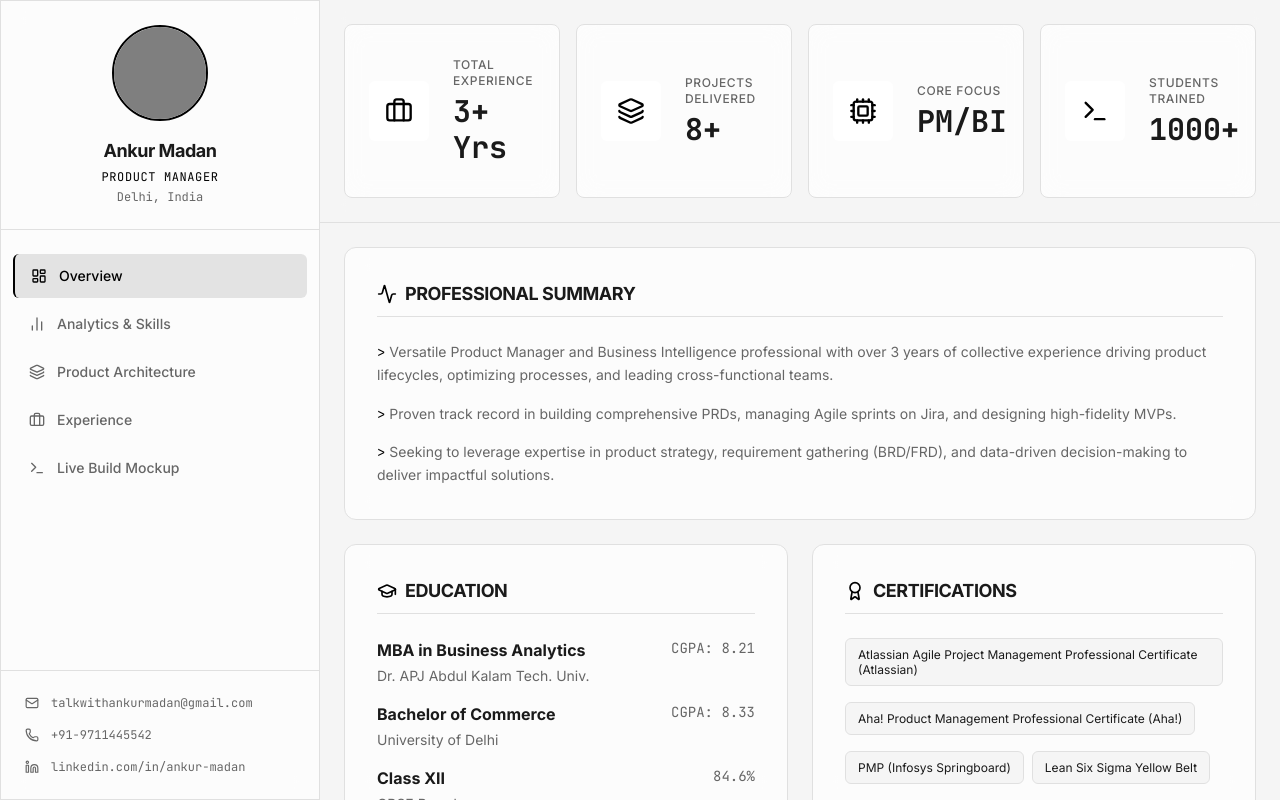
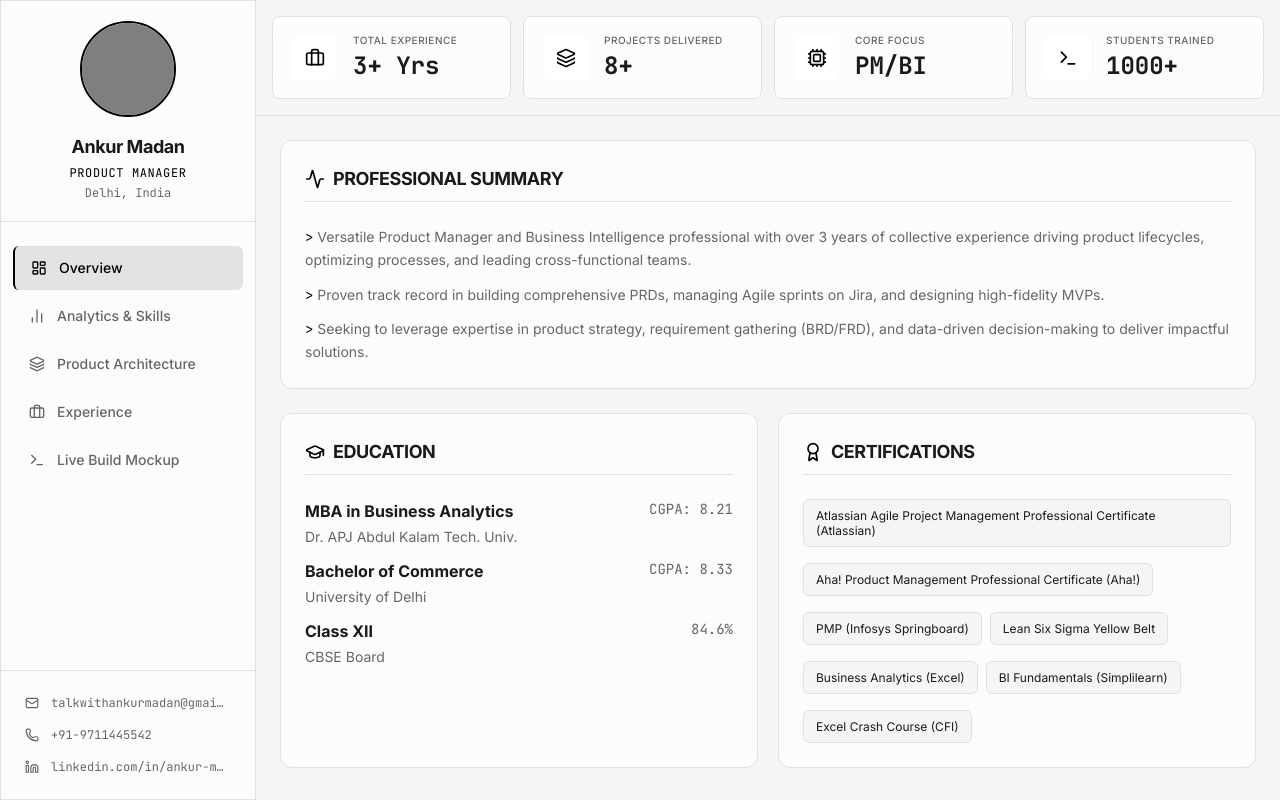
Before and after one commit to ankur-the-analyst/Webpage-Techsite-, a React (Vite) app: page / in a window 1280 px wide. Built offline with nearby package versions, Linux system fonts and the light colour scheme; grey boxes are pictures that could not be loaded.

Commit message:
feat: Adjust sidebar and scrollbar styles
Refine the sidebar's width and add sticky positioning for better usability. Improve scrollbar appearance and sizing across the application.

```diff
--- a/src/App.tsx
+++ b/src/App.tsx
@@ -233,8 +233,8 @@ const Sidebar = ({ activeTab, setActiveTab }: {
   ];
 
   return (
-    <div className="w-full md:w-80 glass-panel border-b md:border-b-0 md:border-r border-cyber-border flex flex-col shrink-0 z-20 max-h-[40vh] md:max-h-none md:h-screen">
-      <div className="p-4 md:p-6 border-b border-cyber-border flex flex-row md:flex-col items-center md:items-center justify-between md:justify-start">
+    <div className="w-full md:w-64 glass-panel border-b md:border-b-0 md:border-r border-cyber-border flex flex-col shrink-0 z-20 md:sticky md:top-0 md:h-screen overflow-y-auto">
+      <div className="p-4 md:p-5 border-b border-cyber-border flex flex-row md:flex-col items-center md:items-center justify-between md:justify-start">
         <div className="flex items-center space-x-4 md:space-x-0 md:flex-col">
           <div className="w-12 h-12 md:w-24 md:h-24 rounded-full bg-cyber-panel border-2 border-cyber-accent flex items-center justify-center md:mb-4 overflow-hidden relative group shrink-0">
             <div className="absolute inset-0 bg-cyber-accent/20 group-hover:bg-cyber-accent/40 transition-colors z-10"></div>
@@ -292,14 +292,14 @@ const KPICard = ({ title, value, icon: Icon, delay }: { title: string, value: st
     initial={{ opacity: 0, y: 20 }}
     animate={{ opacity: 1, y: 0 }}
     transition={{ delay, duration: 0.5 }}
-    className="glass-panel py-8 px-6 rounded-lg flex items-center space-x-6 hover:border-cyber-accent/50 transition-colors group"
+    className="glass-panel py-3 px-3 md:py-4 md:px-5 rounded-lg flex items-center space-x-3 md:space-x-4 hover:border-cyber-accent/50 transition-colors group"
   >
-    <div className="p-4 bg-cyber-panel rounded-md text-cyber-accent group-hover:glow-accent transition-all">
-      <Icon size={28} />
+    <div className="p-2 md:p-3 bg-cyber-panel rounded-md text-cyber-accent group-hover:glow-accent transition-all">
+      <Icon className="w-4 h-4 md:w-5 md:h-5" />
     </div>
     <div>
-      <p className="text-xs text-cyber-muted font-medium uppercase tracking-wider">{title}</p>
-      <p className="text-3xl font-mono font-bold text-cyber-text mt-1">{value}</p>
+      <p className="text-[9px] md:text-[10px] text-cyber-muted font-medium uppercase tracking-wider">{title}</p>
+      <p className="text-lg md:text-2xl font-mono font-bold text-cyber-text mt-0.5">{value}</p>
     </div>
   </motion.div>
 );
@@ -314,12 +314,12 @@ const SectionTitle = ({ title, icon: Icon }: { title: string, icon: any }) => (
 const OverviewWidget = () => (
   <motion.div
     initial={{ opacity: 0 }} animate={{ opacity: 1 }} transition={{ duration: 0.5 }}
-    className="col-span-1 lg:col-span-2 h-full flex flex-col gap-6"
+    className="col-span-1 lg:col-span-2 flex flex-col gap-6"
   >
     {/* Summary Box */}
-    <div className="glass-panel p-6 md:p-8 rounded-xl flex-shrink-0">
+    <div className="glass-panel p-5 md:p-6 rounded-xl flex-shrink-0">
       <SectionTitle title="Professional Summary" icon={Activity} />
-      <div className="space-y-4 text-sm leading-relaxed text-cyber-muted">
+      <div className="space-y-3 text-sm leading-relaxed text-cyber-muted">
         <p>
           <span className="text-cyber-accent font-mono">{'>'}</span> Versatile Product Manager and Business Intelligence professional with over 3 years of collective experience driving product lifecycles, optimizing processes, and leading cross-functional teams.
         </p>
@@ -333,11 +333,11 @@ const OverviewWidget = () => (
     </div>
 
     {/* Education & Certifications Container */}
-    <div className="grid grid-cols-1 md:grid-cols-2 gap-6 flex-1">
+    <div className="grid grid-cols-1 md:grid-cols-2 gap-5 flex-1">
       {/* Education Box */}
-      <div className="glass-panel p-6 md:p-8 rounded-xl flex flex-col justify-start">
+      <div className="glass-panel p-5 md:p-6 rounded-xl flex flex-col justify-start">
         <SectionTitle title="Education" icon={GraduationCap} />
-        <ul className="space-y-4 text-sm text-cyber-text">
+        <ul className="space-y-3 text-sm text-cyber-text">
           <li className="flex flex-col">
             <div className="flex justify-between items-start">
               <span className="font-bold text-base">MBA in Business Analytics</span>
@@ -363,7 +363,7 @@ const OverviewWidget = () => (
       </div>
 
       {/* Certifications Box */}
-      <div className="glass-panel p-6 md:p-8 rounded-xl flex flex-col justify-start">
+      <div className="glass-panel p-5 md:p-6 rounded-xl flex flex-col justify-start">
         <SectionTitle title="Certifications" icon={Award} />
         <ul className="space-y-2 text-sm text-cyber-text flex flex-wrap gap-2">
           {[
@@ -429,10 +429,10 @@ const AnalyticsWidget = () => {
   }, [step]);
 
   return (
-    <div className="grid grid-cols-1 lg:grid-cols-2 gap-6 h-full">
+    <div className="grid grid-cols-1 lg:grid-cols-2 gap-6">
       <motion.div
         initial={{ opacity: 0, scale: 0.95 }} animate={{ opacity: 1, scale: 1 }} transition={{ duration: 0.5 }}
-        className="flex flex-col h-full bg-cyber-bg border border-cyber-border rounded-lg overflow-hidden relative shadow-[0_0_15px_rgba(0,0,0,0.5)] min-h-[480px]"
+        className="flex flex-col bg-cyber-panel border border-cyber-border rounded-lg overflow-hidden relative shadow-[0_0_15px_rgba(0,0,0,0.5)] min-h-[480px]"
       >
         {/* Chat Header */}
         <div className="flex items-center justify-between px-4 py-3 border-b border-cyber-border bg-cyber-panel/40 backdrop-blur-sm z-10">
@@ -563,7 +563,7 @@ const AnalyticsWidget = () => {
         </div>
       </motion.div>
 
-    <div className="glass-panel p-6 rounded-lg h-full flex flex-col min-h-[480px]">
+    <div className="glass-panel p-6 rounded-lg flex flex-col min-h-[480px]">
       <SectionTitle title="Core Competencies" icon={PieChart} />
       <div className="flex-1 w-full relative mt-4">
         <ResponsiveContainer width="100%" height="100%">
@@ -617,7 +617,7 @@ const ExperienceWidget = () => {
   return (
     <motion.div
       initial={{ opacity: 0 }} animate={{ opacity: 1 }} transition={{ duration: 0.5 }}
-      className="glass-panel p-6 rounded-lg col-span-1 lg:col-span-2 h-full flex flex-col overflow-hidden"
+      className="glass-panel p-6 rounded-lg col-span-1 lg:col-span-2 flex flex-col overflow-hidden"
     >
       <SectionTitle title="Project Tracker" icon={Layout} />
 
@@ -676,12 +676,12 @@ const ExperienceWidget = () => {
                 <div className="col-span-2">
                   <span className={`inline-flex items-center px-2 py-1 rounded-full text-[10px] font-mono border ${
                     exp.status === 'Active Sprint'
+                      ? 'bg-green-500/10 text-green-600 border-green-500/30'
+                      : exp.status === 'Deployed'
                       ? 'bg-cyber-accent/10 text-cyber-accent border-cyber-accent/30'
-                      : exp.status === 'Deployed'
-                      ? 'bg-green-500/10 text-green-400 border-green-500/30'
                       : 'bg-cyber-bg text-cyber-muted border-cyber-border'
                   }`}>
-                    {exp.status === 'Active Sprint' && <span className="w-1.5 h-1.5 rounded-full bg-cyber-accent mr-1.5 animate-pulse"></span>}
+                    {exp.status === 'Active Sprint' && <span className="w-1.5 h-1.5 rounded-full bg-green-500 mr-1.5 animate-pulse"></span>}
                     {exp.status}
                   </span>
                 </div>
@@ -698,7 +698,7 @@ const ExperienceWidget = () => {
                   {/* Timeline Bar */}
                   <div
                     className={`absolute h-4 rounded-sm ${
-                      exp.status === 'Active Sprint' ? 'bg-cyber-accent' : 'bg-cyber-muted'
+                      exp.status === 'Active Sprint' ? 'bg-green-500' : exp.status === 'Deployed' ? 'bg-cyber-accent' : 'bg-cyber-muted'
                     } opacity-80 group-hover:opacity-100 transition-opacity`}
                     style={{
                       left: `${startOffset}%`,
@@ -732,15 +732,15 @@ const renderGraphic = (type: string) => {
     case 'dashboard':
       return (
         <div className="w-full h-full flex flex-col gap-2">
-          <div className="w-full h-3 bg-[#1a1a1a] rounded-sm"></div>
+          <div className="w-full h-3 bg-cyber-border rounded-sm"></div>
           <div className="flex gap-2 flex-1">
             <div className="w-1/4 flex flex-col gap-2">
-              <div className="w-full h-2 bg-[#1a1a1a] rounded-sm"></div>
-              <div className="w-3/4 h-2 bg-[#1a1a1a] rounded-sm"></div>
-              <div className="w-1/2 h-2 bg-[#1a1a1a] rounded-sm"></div>
+              <div className="w-full h-2 bg-cyber-border rounded-sm"></div>
+              <div className="w-3/4 h-2 bg-cyber-border rounded-sm"></div>
+              <div className="w-1/2 h-2 bg-cyber-border rounded-sm"></div>
             </div>
-            <div className="flex-1 bg-[#1a1a1a] rounded-sm flex items-center justify-center">
-              <div className="w-8 h-8 rounded-full border-2 border-[#2a2a2a]"></div>
+            <div className="flex-1 bg-cyber-border/40 rounded-sm flex items-center justify-center">
+              <div className="w-8 h-8 rounded-full border-2 border-cyber-border"></div>
             </div>
           </div>
         </div>
@@ -749,10 +749,10 @@ const renderGraphic = (type: string) => {
       return (
         <div className="w-full h-full flex gap-2">
           {[1, 2, 3].map(i => (
-            <div key={i} className="flex-1 bg-[#1a1a1a] rounded-sm p-1.5 flex flex-col gap-1.5">
-              <div className="w-1/2 h-1.5 bg-[#2a2a2a] rounded-sm mb-1"></div>
-              <div className="w-full h-4 bg-[#2a2a2a] rounded-sm"></div>
-              {i !== 3 && <div className="w-full h-4 bg-[#2a2a2a] rounded-sm"></div>}
+            <div key={i} className="flex-1 bg-cyber-border/40 rounded-sm p-1.5 flex flex-col gap-1.5">
+              <div className="w-1/2 h-1.5 bg-cyber-border rounded-sm mb-1"></div>
+              <div className="w-full h-4 bg-cyber-border rounded-sm"></div>
+              {i !== 3 && <div className="w-full h-4 bg-cyber-border rounded-sm"></div>}
             </div>
           ))}
         </div>
@@ -761,27 +761,27 @@ const renderGraphic = (type: string) => {
       return (
         <div className="w-full flex flex-col gap-3 px-2">
           <div className="flex items-center gap-2">
-            <div className="w-4 h-4 rounded-full bg-[#1a1a1a] shrink-0"></div>
-            <div className="h-4 w-2/3 bg-[#1a1a1a] rounded-full"></div>
+            <div className="w-4 h-4 rounded-full bg-cyber-border shrink-0"></div>
+            <div className="h-4 w-2/3 bg-cyber-border rounded-full"></div>
           </div>
           <div className="flex items-center gap-2 justify-end">
-            <div className="h-4 w-1/2 bg-blue-900/40 rounded-full"></div>
-            <div className="w-4 h-4 rounded-full bg-blue-900/60 shrink-0"></div>
+            <div className="h-4 w-1/2 bg-blue-100 rounded-full"></div>
+            <div className="w-4 h-4 rounded-full bg-blue-200 shrink-0"></div>
           </div>
         </div>
       );
     case 'pipeline':
       return (
         <div className="w-full relative flex items-center justify-between px-4">
-          <div className="absolute left-4 right-4 h-0.5 bg-[#1a1a1a] top-1/2 -translate-y-1/2"></div>
-          <div className="w-6 h-6 rounded bg-[#1a1a1a] border border-[#2a2a2a] z-10 flex items-center justify-center">
-            <Database size={10} className="text-gray-500" />
+          <div className="absolute left-4 right-4 h-0.5 bg-cyber-border top-1/2 -translate-y-1/2"></div>
+          <div className="w-6 h-6 rounded bg-cyber-panel border border-cyber-border z-10 flex items-center justify-center">
+            <Database size={10} className="text-cyber-muted" />
           </div>
-          <div className="w-6 h-6 rounded-full bg-blue-900/20 border border-blue-900/40 z-10 flex items-center justify-center">
-            <div className="w-2 h-2 rounded-full bg-blue-500/50"></div>
+          <div className="w-6 h-6 rounded-full bg-blue-50 border border-blue-100 z-10 flex items-center justify-center">
+            <div className="w-2 h-2 rounded-full bg-blue-400/50"></div>
           </div>
-          <div className="w-6 h-6 rounded bg-[#1a1a1a] border border-[#2a2a2a] z-10 flex items-center justify-center">
-            <BarChart2 size={10} className="text-gray-500" />
+          <div className="w-6 h-6 rounded bg-cyber-panel border border-cyber-border z-10 flex items-center justify-center">
+            <BarChart2 size={10} className="text-cyber-muted" />
           </div>
         </div>
       );
@@ -820,10 +820,10 @@ const renderGraphic = (type: string) => {
 const ArchitectureWidget = () => (
   <motion.div
     initial={{ opacity: 0 }} animate={{ opacity: 1 }} transition={{ duration: 0.5 }}
-    className="col-span-1 lg:col-span-2 h-full flex flex-col"
+    className="col-span-1 lg:col-span-2 flex flex-col"
   >
     <SectionTitle title="Project Architecture" icon={LayoutDashboard} />
-    <div className="grid grid-cols-1 md:grid-cols-2 lg:grid-cols-3 gap-4 flex-1 overflow-y-auto pr-2 pb-4">
+    <div className="grid grid-cols-1 md:grid-cols-2 lg:grid-cols-3 gap-4 pb-4">
       {projectsData.map((project, idx) => (
         <motion.div
           key={project.name}
@@ -907,11 +907,11 @@ const AILiveWidget = () => {
   return (
     <motion.div
       initial={{ opacity: 0 }} animate={{ opacity: 1 }} transition={{ duration: 0.5 }}
-      className="glass-panel p-6 rounded-lg col-span-1 lg:col-span-2 h-full flex flex-col"
+      className="glass-panel p-6 rounded-lg col-span-1 lg:col-span-2 flex flex-col"
     >
       <SectionTitle title="Deployment & Automation" icon={Zap} />
 
-      <div className="grid grid-cols-1 lg:grid-cols-2 gap-6 flex-1 min-h-[400px]">
+      <div className="grid grid-cols-1 lg:grid-cols-2 gap-6 min-h-[400px]">
         {/* Terminal */}
         <div className="bg-cyber-bg border border-cyber-border rounded-lg overflow-hidden flex flex-col h-full">
           <div className="bg-cyber-panel px-4 py-2 border-b border-cyber-border flex items-center justify-between">
@@ -1029,23 +1029,25 @@ export default function App() {
   };
 
   return (
-    <div className="h-screen bg-cyber-bg text-cyber-text flex flex-col md:flex-row font-sans selection:bg-cyber-accent selection:text-cyber-bg overflow-hidden">
+    <div className="h-screen overflow-hidden bg-cyber-bg text-cyber-text flex flex-col md:flex-row font-sans selection:bg-cyber-accent selection:text-cyber-bg">
       <Sidebar activeTab={activeTab} setActiveTab={setActiveTab} />
 
-      <main className="flex-1 flex flex-col overflow-hidden relative">
+      <main className="flex-1 flex flex-col relative overflow-hidden">
         {/* Top Header KPIs */}
-        <header className="p-4 md:p-6 border-b border-cyber-border bg-cyber-bg/80 backdrop-blur-md z-10 shrink-0 overflow-x-auto">
-          <div className="flex md:grid md:grid-cols-2 lg:grid-cols-4 gap-4 min-w-max md:min-w-0 pb-2 md:pb-0">
+        <header className="p-3 md:p-4 border-b border-cyber-border bg-cyber-bg/80 backdrop-blur-md z-10 shrink-0">
+          <div className="max-w-7xl mx-auto">
+            <div className="grid grid-cols-2 lg:grid-cols-4 gap-3">
             <KPICard title="Total Experience" value="3+ Yrs" icon={Briefcase} delay={0.1} />
             <KPICard title="Projects Delivered" value="8+" icon={Layers} delay={0.2} />
             <KPICard title="Core Focus" value="PM/BI" icon={Cpu} delay={0.3} />
             <KPICard title="Students Trained" value="1000+" icon={Terminal} delay={0.4} />
           </div>
-        </header>
+        </div>
+      </header>
 
         {/* Main Content Area */}
-        <div className="flex-1 overflow-y-auto p-4 md:p-6">
-          <div className="w-full h-full pb-20 md:pb-0">
+        <div className="flex-1 p-4 md:p-6 overflow-y-auto custom-scrollbar">
+          <div className="w-full pb-10 max-w-7xl mx-auto">
             {renderContent()}
           </div>
         </div>
--- a/src/index.css
+++ b/src/index.css
@@ -33,18 +33,23 @@ body {
 }
 
 ::-webkit-scrollbar {
-  width: 8px;
-  height: 8px;
+  width: 5px;
+  height: 5px;
 }
 ::-webkit-scrollbar-track {
-  background: var(--color-cyber-bg);
+  background: transparent;
 }
 ::-webkit-scrollbar-thumb {
   background: var(--color-cyber-border);
-  border-radius: 4px;
+  border-radius: 10px;
 }
 ::-webkit-scrollbar-thumb:hover {
   background: var(--color-cyber-muted);
+}
+
+.custom-scrollbar {
+  scrollbar-width: thin;
+  scrollbar-color: var(--color-cyber-border) transparent;
 }
 
 .glass-panel {
```
